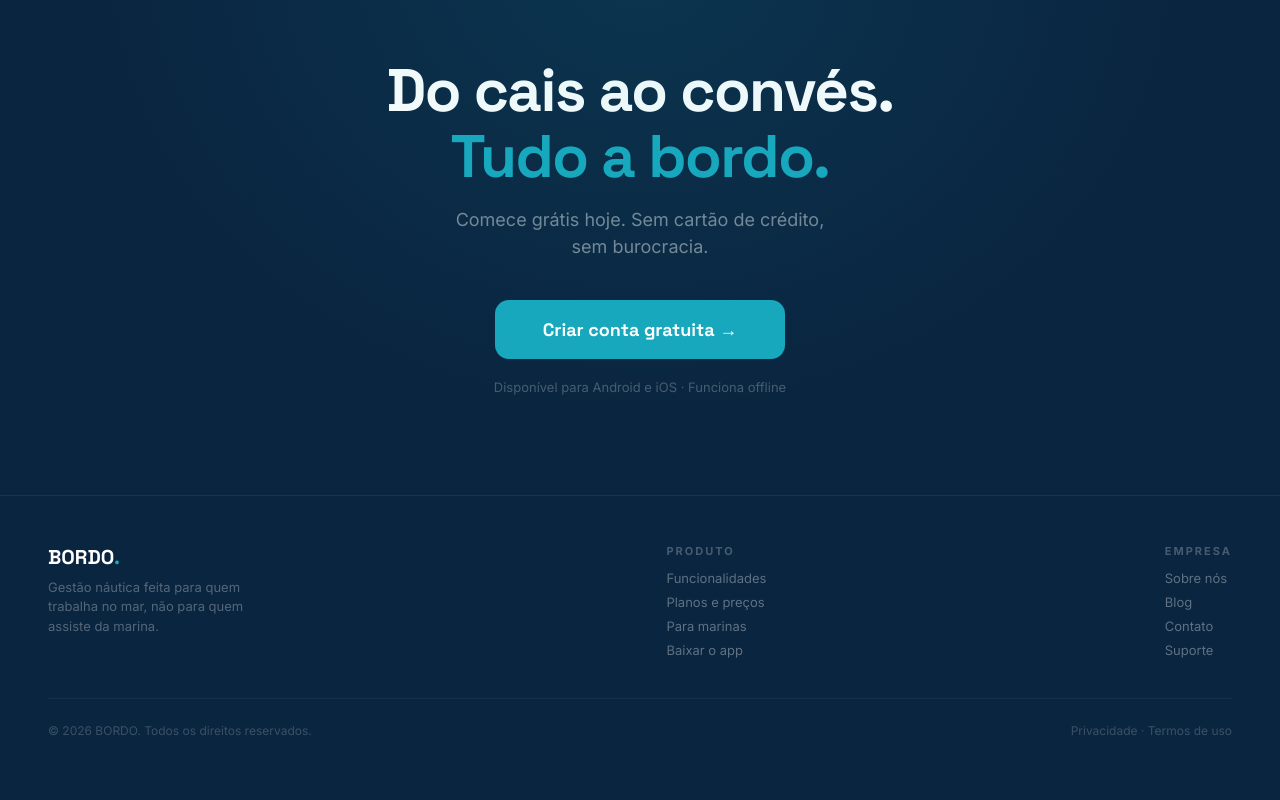
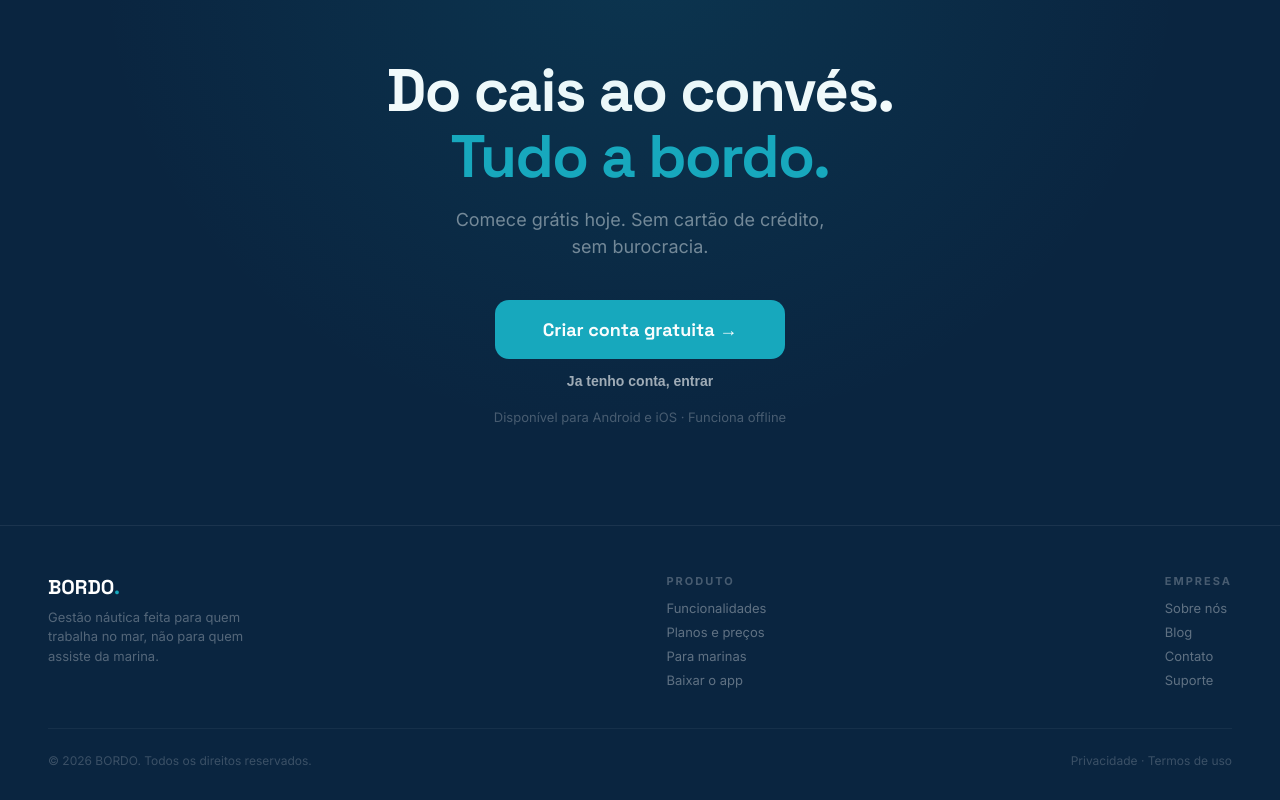
Before and after one commit to capivara0110-svg/bordo-app, a React (Vite) app: page / in a window 1280 px wide. Shown: the part 4399-5199 px from the top of the page. Before the commit the page ends 5169 px from the top, so only its background shows below. Built offline with nearby package versions, Linux system fonts and the light colour scheme; no server answers.

Commit message:
Add clear login path from signup

```diff
--- a/src/pages/Landing.jsx
+++ b/src/pages/Landing.jsx
@@ -266,6 +266,9 @@ export default function Landing({ onStart }) {
         <button onClick={onStart} style={{ background: C.aqua, color: C.white, border: "none", borderRadius: 14, padding: "18px 48px", fontFamily: fonts.display, fontSize: 18, fontWeight: 700, cursor: "pointer" }}>
           Criar conta gratuita →
         </button>
+        <button onClick={onStart} style={{ display: "block", margin: "14px auto 0", background: "transparent", border: "none", color: "rgba(255,255,255,0.62)", fontSize: 14, fontWeight: 700, cursor: "pointer" }}>
+          Ja tenho conta, entrar
+        </button>
         <div style={{ marginTop: 20, fontSize: 13, color: "rgba(255,255,255,0.25)" }}>Disponível para Android e iOS · Funciona offline</div>
       </section>
 
--- a/src/pages/Login.jsx
+++ b/src/pages/Login.jsx
@@ -238,6 +238,9 @@ export default function Login({ onLogin, onBack }) {
             <p style={{ fontSize: 11, lineHeight: 1.5, color: C.gray, textAlign: "center" }}>
               Ao continuar, sua conta sera criada como proprietario da empresa.
             </p>
+            <button type="button" onClick={() => switchMode("login")} style={{ ...secondaryButton, marginTop: 0, color: C.ocean, fontWeight: 700 }}>
+              Ja tenho conta, fazer login
+            </button>
           </form>
         )}
 
```
